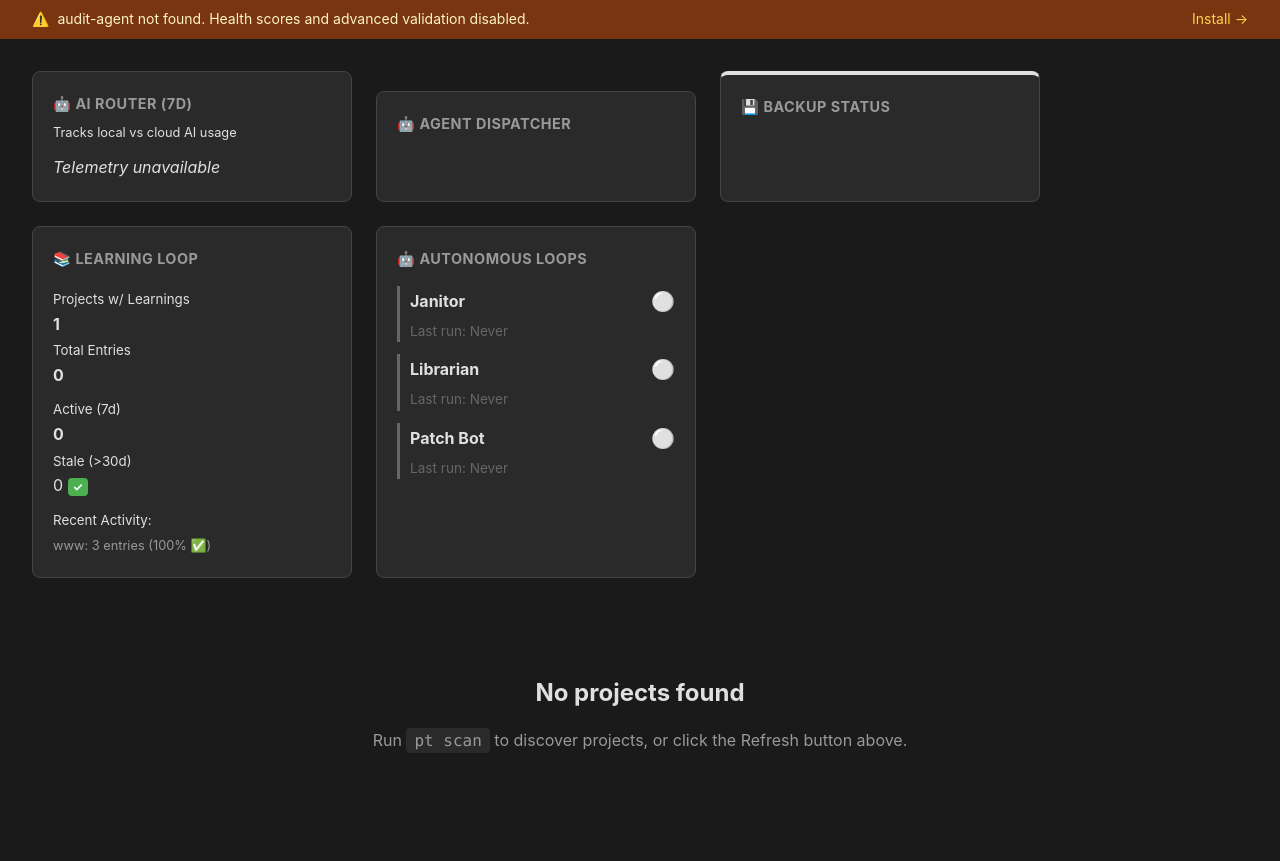
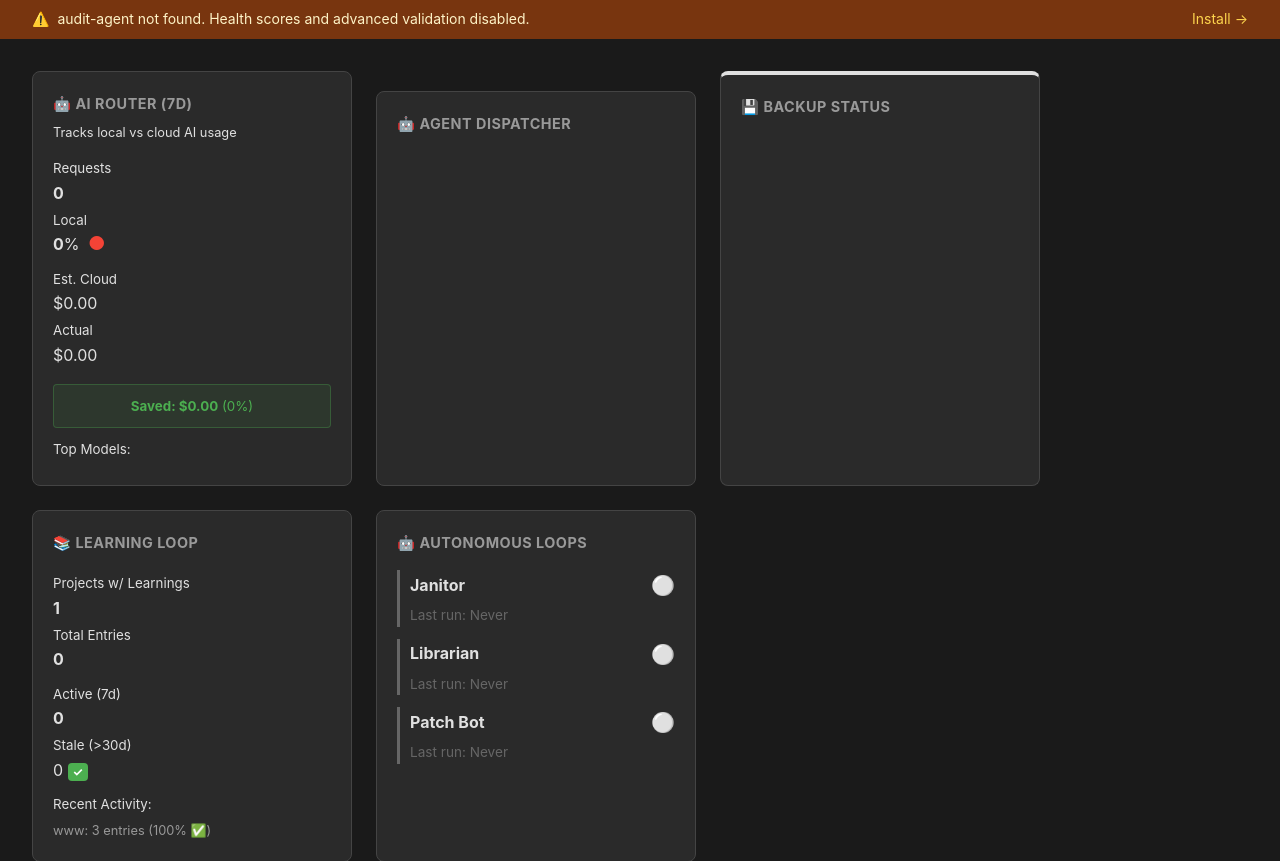
Before and after one commit to eriksjaastad/project-tracker, a FastAPI app: template dashboard/templates/index.html in a window 1280 px wide. Shown: the part 152-1013 px from the top of the page. Before the commit the page ends 905 px from the top, so only its background shows below. Run offline with FastAPI, Linux system fonts and the light colour scheme; the template is opened without the code that fills it, so the values that code supplies are empty; data comes from the database, SQL or seed files in the repository.

Commit message:
fix: Add null checks to prevent console errors in telemetry JavaScript (#4862)

```diff
--- a/dashboard/templates/index.html
+++ b/dashboard/templates/index.html
@@ -670,44 +670,54 @@
         fetch('/api/telemetry')
             .then(response => response.json())
             .then(data => {
-                document.getElementById('telemetry-total').textContent = data.total_requests || 0;
-                document.getElementById('telemetry-local-pct').textContent = data.local_pct || 0;
-                document.getElementById('telemetry-cloud-cost').textContent = data.estimated_cloud_cost || '0.00';
-                document.getElementById('telemetry-actual-cost').textContent = data.actual_cost || '0.00';
-                document.getElementById('telemetry-savings').textContent = data.savings || '0.00';
-                document.getElementById('telemetry-savings-pct').textContent = data.savings_pct || 0;
-                document.getElementById('telemetry-avg-local').textContent = data.avg_duration_local_ms || 0;
+                // Helper function to safely set text content
+                const safeSet = (id, value) => {
+                    const el = document.getElementById(id);
+                    if (el) el.textContent = value;
+                };
+
+                safeSet('telemetry-total', data.total_requests || 0);
+                safeSet('telemetry-local-pct', data.local_pct || 0);
+                safeSet('telemetry-cloud-cost', data.estimated_cloud_cost || '0.00');
+                safeSet('telemetry-actual-cost', data.actual_cost || '0.00');
+                safeSet('telemetry-savings', data.savings || '0.00');
+                safeSet('telemetry-savings-pct', data.savings_pct || 0);
 
                 // Color indicator for local percentage
                 const indicator = document.getElementById('telemetry-local-indicator');
-                if (data.local_pct >= 80) {
-                    indicator.innerHTML = '<span class="badge bg-success">Good</span>';
-                } else if (data.local_pct >= 50) {
-                    indicator.innerHTML = '<span class="badge bg-warning">OK</span>';
-                } else {
-                    indicator.innerHTML = '<span class="badge bg-danger">Low</span>';
+                if (indicator) {
+                    if (data.local_pct >= 80) {
+                        indicator.innerHTML = '<span class="indicator-dot good">●</span>';
+                    } else if (data.local_pct >= 50) {
+                        indicator.innerHTML = '<span class="indicator-dot warning">●</span>';
+                    } else {
+                        indicator.innerHTML = '<span class="indicator-dot critical">●</span>';
+                    }
                 }
 
-                // Model list (top 3)
-                if (data.models) {
-                    const sorted = Object.entries(data.models)
-                        .sort((a, b) => b[1] - a[1])
-                        .slice(0, 3);
-                    const modelHtml = sorted.map(([model, count]) =>
-                        `<div class="model-item">${model}: ${count}</div>`
-                    ).join('');
-                    document.getElementById('model-list').innerHTML = modelHtml || '<em>No data</em>';
+                // Top models
+                if (data.top_models && data.top_models.length > 0) {
+                    const modelHtml = data.top_models.slice(0, 3).map(m => {
+                        const localIcon = m.is_local ? '🏠' : '☁️';
+                        return `<div class="model-item">${localIcon} ${m.model_name}: ${m.count}</div>`;
+                    }).join('');
+                    const modelList = document.getElementById('model-list');
+                    if (modelList) modelList.innerHTML = modelHtml;
                 }
 
                 // Error rate warning
                 if (data.error_rate > 5) {
-                    document.getElementById('telemetry-error-warning').style.display = 'block';
-                    document.getElementById('telemetry-error-rate').textContent = data.error_rate;
+                    const errorWarning = document.getElementById('telemetry-error-warning');
+                    if (errorWarning) {
+                        errorWarning.style.display = 'block';
+                        safeSet('telemetry-error-rate', data.error_rate);
+                    }
                 }
             })
             .catch(err => {
                 console.error('Failed to load telemetry:', err);
-                document.getElementById('telemetry-stats').innerHTML = '<em>Telemetry unavailable</em>';
+                const stats = document.getElementById('telemetry-stats');
+                if (stats) stats.innerHTML = '<em>Telemetry unavailable</em>';
             });
     </script>
     <script>
```
